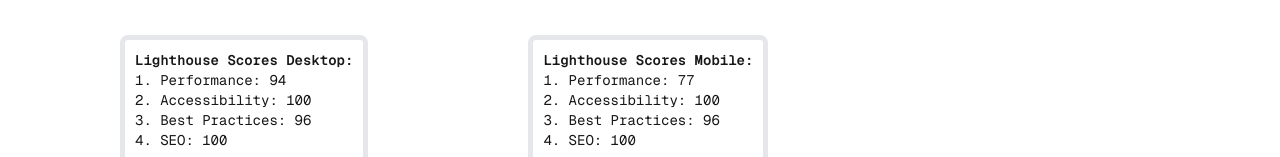
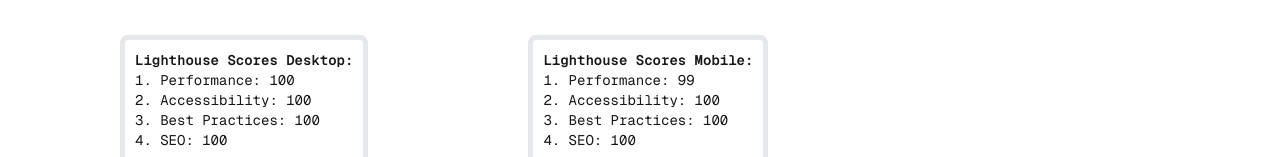
Before and after one commit to MgenGlder/nextjs-boilerplate, a Next.js app: page / in a window 1280 px wide. Shown: the part 795-952 px from the top of the page. Built offline with nearby package versions, Linux system fonts and the light colour scheme.

Commit message:
fix: Update performance metrics to latest number

```diff
--- a/app/page.tsx
+++ b/app/page.tsx
@@ -53,18 +53,18 @@
           <section className="text-sm text-center sm:text-left font-[family-name:var(--font-geist-mono)] border-thick m-20">
             <h2 className="font-bold">Lighthouse Scores Desktop:</h2>
             <ul className="list-inside list-decimal">
-              <li>Performance: 94</li>
+              <li>Performance: 100</li>
               <li>Accessibility: 100</li>
-              <li>Best Practices: 96</li>
+              <li>Best Practices: 100</li>
               <li>SEO: 100</li>
             </ul>
           </section>
           <section className="text-sm text-center sm:text-left font-[family-name:var(--font-geist-mono)] border-thick m-20">
             <h2 className="font-bold">Lighthouse Scores Mobile:</h2>
             <ul className="list-inside list-decimal">
-              <li>Performance: 77</li>
+              <li>Performance: 99</li>
               <li>Accessibility: 100</li>
-              <li>Best Practices: 96</li>
+              <li>Best Practices: 100</li>
               <li>SEO: 100</li>
             </ul>
           </section>
```
